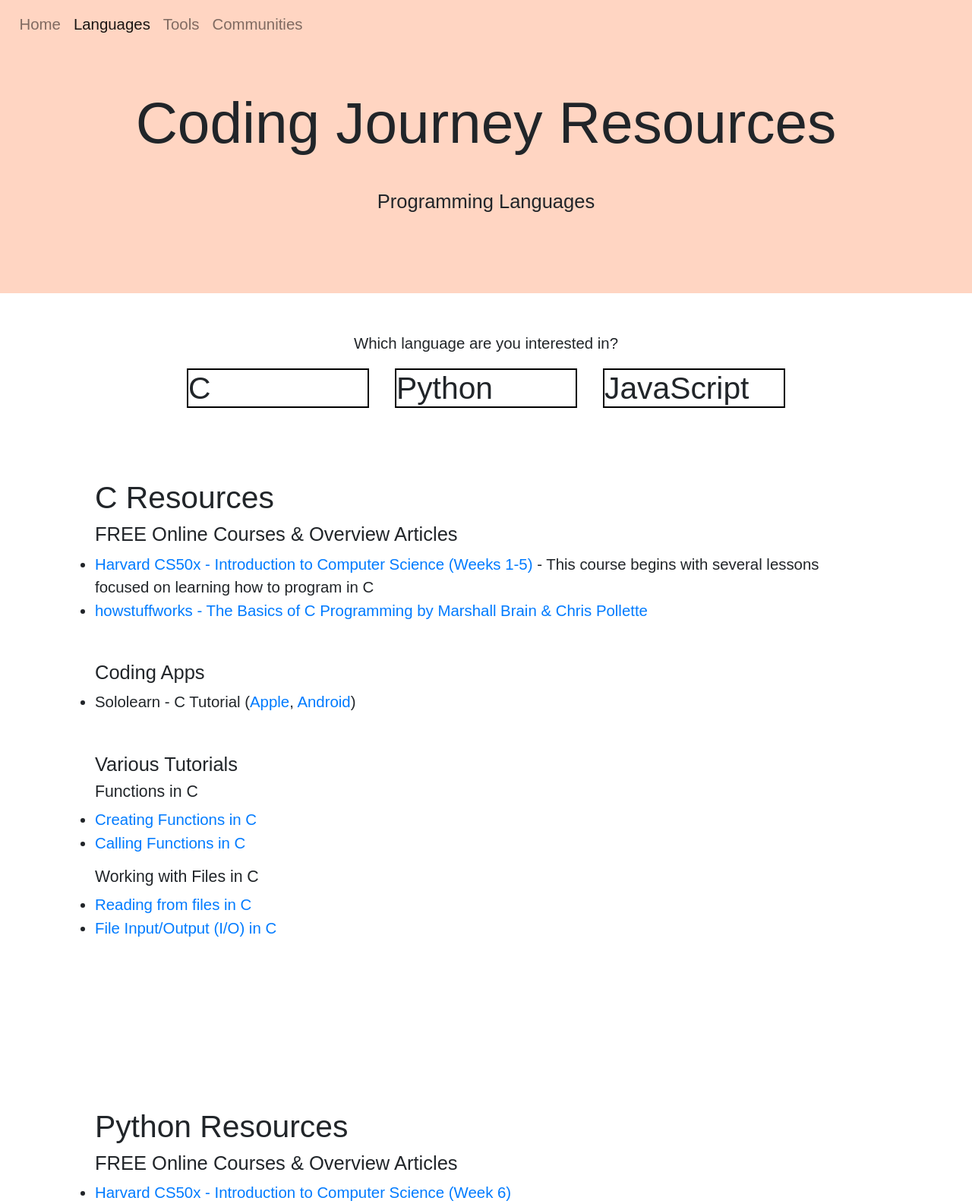
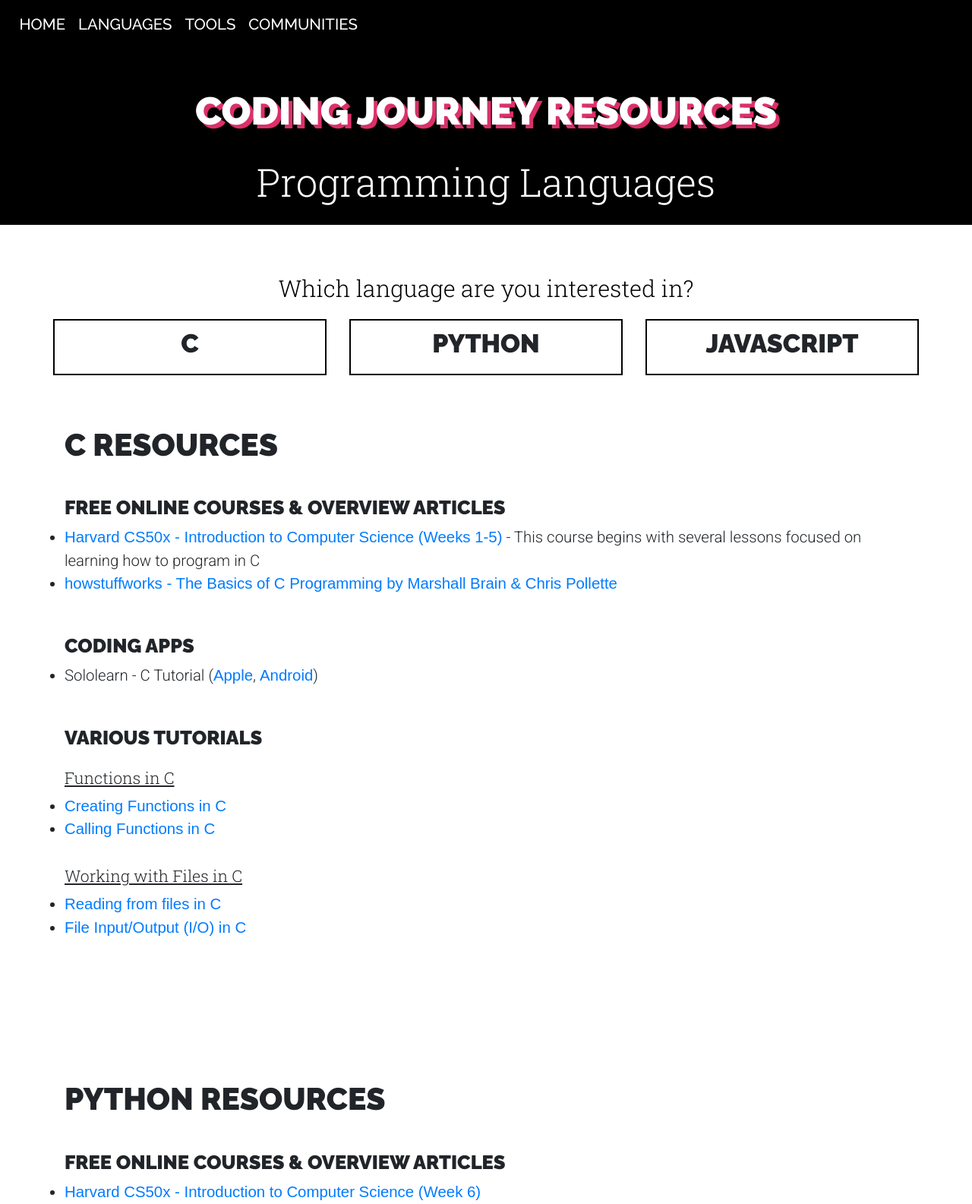
Before and after one commit to maelingmurphy/coding-journey-resources-, a plain HTML site: page languages.html in a window 1280 px wide. Shown: the top 1585 px of the page at 76% size. Drawn offline with nearby package versions, Linux system fonts and the light colour scheme.

Commit message:
Made major updates to CSS styling and made a few structural changes in HTML

```diff
--- a/app.js
+++ b/app.js
@@ -1,25 +1,6 @@
 $(document).ready(function() {
-    // Navbar interactivity - probably a way to simplify this by writing a function
-    // to pass into click()
-    $("#C-dropdown").click(function(e) {
-        e.preventDefault();
-            $(".options-info").not("#C-info").hide();
-            $("#C-info").show();
-    });
 
-    $("#Python-dropdown").click(function(e) {
-        e.preventDefault();
-            $(".options-info").not("#Python-info").hide();
-            $("#Python-info").show();
-    });
-
-    $("#JavaScript-dropdown").click(function(e) {
-        e.preventDefault();
-            $(".options-info").not("#JavaScript-info").hide();
-            $("#JavaScript-info").show();
-    });
-
-    // Toggle Show/Hide for Multiple Divs
+    // Toggle Show/Hide for Multiple Divs on languages.html page
     $("#C-button").click(function(e) {
         e.preventDefault();
             $(".options-info").not("#C-info").hide();
--- a/languages.html
+++ b/languages.html
@@ -9,6 +9,11 @@
 
     <!--My Custom CSS-->
     <link rel="stylesheet" href="styles.css">
+
+    <!--Google Fonts-->
+    <link rel="preconnect" href="https://fonts.gstatic.com">
+    <link href="https://fonts.googleapis.com/css2?family=Raleway:wght@500;900&family=Roboto+Slab:wght@300&family=Roboto:wght@300&display=swap" rel="stylesheet">
+
 
     <title>Coding Resources</title>
 
@@ -52,8 +57,8 @@
             </nav>
 
             <header>
-                <h1>Coding Journey Resources</h1>
-                <p>Programming Languages</p>
+                <h1 class="header-nothome">Coding Journey Resources</h1>
+                <p class="header-p">Programming Languages</p>
             </header>
 
             <main class="not-home-main">
@@ -62,9 +67,15 @@
 
                     <!--The Options Buttons-->
                     <div class="options">
-                        <h3 class="options-box" id="C-button">C</h3>
-                        <h3 class="options-box" id="Python-button">Python</h3>
-                        <h3 class="options-box" id="JavaScript-button">JavaScript</h3>
+                        <div class="options-box" id="C-button">
+                            <h3>C</h3>
+                        </div>
+                        <div class="options-box" id="Python-button">
+                            <h3>Python</h3>
+                        </div>
+                        <div class="options-box" id="JavaScript-button">
+                            <h3>JavaScript</h3>
+                        </div>
                     </div>
                 </div>
 
@@ -72,7 +83,7 @@
 
                     <!--The Options Content Blocks-->
                     <div class="options-info" id="C-info">
-                        <h3> C Resources</h3>
+                        <h3 class="options-heading"> C Resources</h3>
                         <div class="options-block">
                             <h4>FREE Online Courses & Overview Articles</h4>
                             <ul>
@@ -90,12 +101,12 @@
 
                         <div class="options-block">
                             <h4>Various Tutorials</h4>
-                            <h5>Functions in C</h3>
+                            <h5 class="sub-head">Functions in C</h3>
                             <ul>
                                 <li><a href="https://www.youtube.com/watch?v=DbR-0GfnQOs" target="_blank">Creating Functions in C</a></li>
                                 <li><a href="https://www.youtube.com/watch?v=_0Lp3utEEcs" target="_blank">Calling Functions in C</a></li>
                             </ul>
-                            <h5>Working with Files in C</h3>
+                            <h5 class="sub-head">Working with Files in C</h3>
                             <ul>
                                 <li><a href="https://www.udemy.com/blog/fread-c/" target="_blank">Reading from files in C</a></li>
                                 <li><a href="https://beginnersbook.com/2014/01/c-file-io/" target="_blank">File Input/Output (I/O) in C</a></li>
@@ -105,7 +116,7 @@
 
 
                     <div class="options-info" id="Python-info">
-                        <h3> Python Resources</h3>
+                        <h3 class="options-heading"> Python Resources</h3>
                         <div class="options-block">
                             <h4>FREE Online Courses & Overview Articles</h4>
                             <ul>
@@ -124,7 +135,7 @@
                     </div>
 
                     <div class="options-info" id="JavaScript-info">
-                        <h3> JavaScript Resources</h3>
+                        <h3 class="options-heading"> JavaScript Resources</h3>
                         <div class="options-block">
                             <h4>FREE Online Courses & Overview Articles</h4>
                             <ul>
@@ -141,7 +152,7 @@
                             </ul>
                         </div>
                     </div>
-
+                    <!-- Can add a jump to top button for easy navigation once the resource list gets long -->
 
                 </div>
             </main>
@@ -149,7 +160,7 @@
         </div>
 
             <footer class = "footer">
-            <p>&copy; 2020 <a href="https://twitter.com/maelingcodes" target="_blank">@maelingcodes</a></p>
+                <p>&copy; 2020 Created by <a href="https://twitter.com/maelingcodes">@maelingcodes</a></p>
             </footer>
     </div>
     <!--Bootstrap JS Scripts-->
--- a/styles.css
+++ b/styles.css
@@ -1,7 +1,3 @@
-/* Color Palette Testing
-https://coolors.co/588b8b-ffffff-ffd5c2-f28f3b-c8553d
-*/
-
 * {
     box-sizing: border-box;
     margin: 0;
@@ -20,7 +16,6 @@ html {
 }
 
 main {
-    max-width: 1200px;
     margin: 0 auto;
 }
 
@@ -65,10 +60,23 @@ h3 {
     font-size: 2em;
 }
 /* NAVBAR */
+.navbar-custom {
+    background-color: #000 !important;
+}
 
-.navbar-custom {
-    background-color: #ffd5c2 !important;
+.nav-link {
+    color: #fff !important;
 }
+
+.nav-link:hover {
+    color: #F0803C !important;
+}
+
+button.navbar-toggler, .navbar-toggler-icon {
+    background-color: #fff !important;
+}
+
+
 
 /* Animates border under link during hover state
 .nav-link {
@@ -86,29 +94,68 @@ h3 {
 
 /* The dropdown container */
 
+/* TYPOGRAPHY */
+h1, h2, h3, h4 {
+    font-family: 'Raleway';
+    text-transform: uppercase;
+    font-weight: 900;
+}
+
+.nav-link {
+    font-family:'Raleway' !important;
+    font-weight: 500 !important;
+    text-transform: uppercase !important;
+}
+
+header p {
+    font-family: 'Roboto Slab';
+}
+
+.sub-head {
+    font-family: 'Roboto Slab';
+}
+
+.options-container p {
+    font-family: 'Roboto Slab';
+}
+
+.options-block li {
+    font-family: 'Roboto';
+}
 
 /* HEADER */
 
 header {
-    background-color:#ffd5c2;
+    background-color: #000;
 }
+
 header h1, p {
     text-align: center;
+    color: white;
+
 }
 
 header h1 {
-    padding: 3rem 2rem 1rem 2rem;
+    padding: 3rem 2rem 0rem 2rem;
+    color: white;
+    text-transform: uppercase;
+    text-shadow: 5px 5px 0px #DB3069;
+    font-weight: 900;
 }
 
 header p {
-    padding: 0.75rem 1rem 6rem 1rem;
+    padding: 1rem 1rem 1rem 1rem;
+    margin-bottom: 0rem !important;
+}
+
+.tagline {
+    font-size: 1.2rem;
 }
 
 /* MAIN */
 
 main {
-    background-color: #fff;
-    padding: 2rem 0 0 0;
+    background-color: #000;
 }
 
 section h3 {
@@ -116,8 +163,15 @@ section h3 {
 }
 
 .resources__container {
-    padding: 2rem 0 1rem 0;
+    padding: 1rem 0 1rem 0;
+    max-width: 1200px;
+    margin: 0 auto;
 }
+
+.resources__container h4 {
+    font-size: 1.5em;
+}
+
 
 .resources {
     padding: 4rem 1rem 6rem 1rem;
@@ -128,7 +182,7 @@ section h3 {
 }
 
 .resource__box {
-    background-color: #588b8b;
+    border: 3px solid #16BAC5;
     text-align: center;
     align-content: center;
     padding: 3rem 0 3rem 0;
@@ -137,10 +191,11 @@ section h3 {
     display: flex;
     justify-content: center;
     align-items: center;
+    box-shadow: 10px 10px rgba(219,48,105,1);
 }
 
 .resource__box a {
-    color: black;
+    color: #fff;
 }
 
 .resource__box a:hover {
@@ -163,19 +218,55 @@ footer {
     position: absolute;
     bottom: 0;
     width: 100%;
-    height: 2.5rem; /*Footer height*/
-    background-color: #ffd5c2;
+    height: 3rem; /*Footer height*/
+    background-color: #DB3069;
 }
 
 footer p {
     font-size: 1.2rem;
     text-align: center;
-    padding: 0.5rem;
+    color: #fff;
+    padding-top: 0.5rem;
 }
 
+footer p a, .tagline a {
+    background-color: #000;
+    color: #fff;
+}
+
+footer p a:hover, .tagline a:hover {
+    color: #16BAC5;
+}
 /* NOT HOME PAGE */
 /* Create sidebar with options-container*/
 
+.not-home-main {
+    background-color: #fff;
+}
+
+.header-nothome {
+    font-size: 2em;
+}
+.header-p {
+    font-family: 'Roboto Slab';
+    font-size: 3rem;
+}
+
+.options-container {
+    max-width: 1200px;
+    margin: 0 auto;
+    padding-top: 3em;
+}
+
+.options-container p{
+    color: #000;
+    font-size: 1.5em;
+}
+.options {
+    display: flex;
+    justify-content: space-evenly;
+}
+/*
 .options {
     display: grid;
     padding-top: 0rem;
@@ -184,14 +275,43 @@ footer p {
     justify-content: center;
     align-content: center;
 }
-
+*/
 .options-box {
     border: 2px solid black;
+    background-color: white;
     cursor: pointer;
+    padding: 0.5em;
+    width: 30%;
+    display: flex;
+    justify-content: center;
+    align-content: center;
+    transition: 0.3s;
+}
+
+.options-box:hover {
+    background-color: #16BAC5;
+    color: white;
+
+}
+
+.options-box h3 {
+    font-size: 2rem;
+}
+
+.options-heading {
+    padding-bottom: 2rem;
+}
+
+.sub-head {
+    padding-top: 1rem;
+}
+
+.sub-head {
+    text-decoration: underline;
 }
 
 .options-info {
-    padding: 5rem 5rem;
+    padding: 4rem 5rem 4rem 5rem;
     display: block;
 }
 .options-info p {
@@ -202,11 +322,8 @@ footer p {
     padding-bottom: 2rem;
 }
 
+
 /* MEDIA QUERIES */
-
-/* Home Page*/
-
-
 
 @media (max-width: 1100px) {
     .resources {
@@ -216,10 +333,9 @@ footer p {
         align-items: center; /* center items horizontally */
     }
 
-    .resource__box {
+    .resource__box, .options-box {
         margin: 1rem;
         text-align: center;
     }
 
-
 }
```
Also changed, not shown: comm.html (+14 -9 lines), index.html (+11 -6 lines), tools.html (+16 -11 lines).
